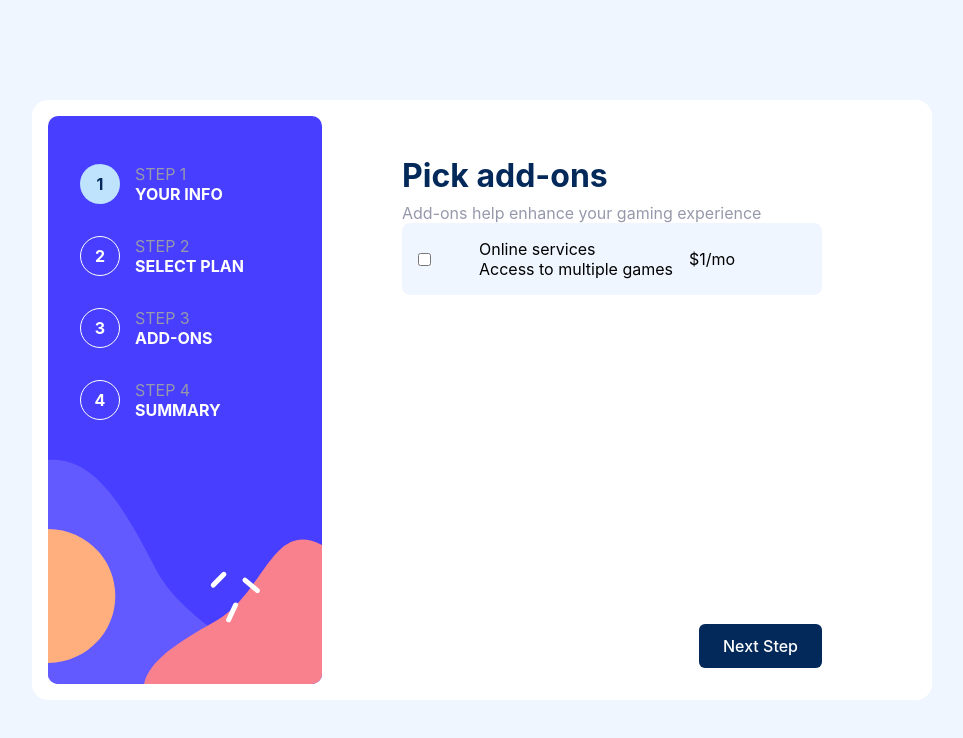
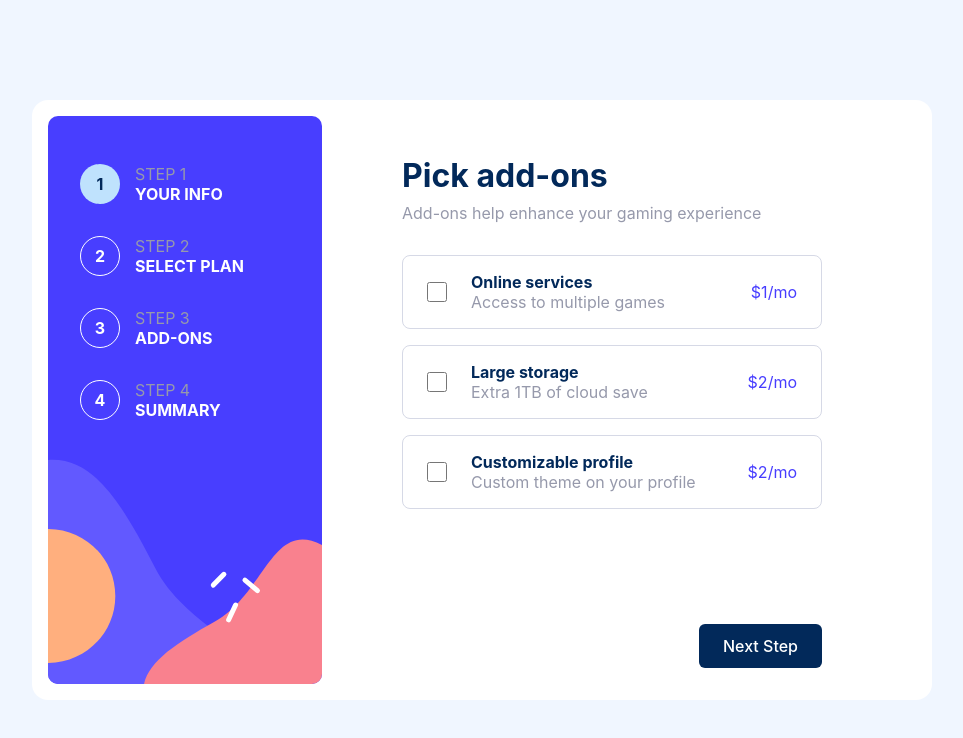
Before and after one commit to M-E-J-O-R/multi_step_form, a React (Create React App) app: page /addons in a window 1280 px wide. Shown: the top 738 px of the page, without its empty margins (158-1121 px from the left). Built offline with nearby package versions, Linux system fonts and the light colour scheme.

Commit message:
feat: desingned the addon component

```diff
--- a/src/components/Addons.tsx
+++ b/src/components/Addons.tsx
@@ -1,24 +1,55 @@
 import style from '../styles/addon.module.css';
 import { useState } from 'react';
-const Addons = () => {
 
 
+type addonData =
+    {
+        addonHeading: string,
+        addonInfo: string,
+        addonPricing: number;
+    };
+
+const Addons = () => {
+    const addonData: addonData[] = [
+        {
+            addonHeading: 'Online services',
+            addonInfo: 'Access to multiple games',
+            addonPricing: 1,
+        },
+        {
+            addonHeading: 'Large storage',
+            addonInfo: 'Extra 1TB of cloud save',
+            addonPricing: 2,
+        },
+        {
+            addonHeading: 'Customizable profile',
+            addonInfo: 'Custom theme on your profile',
+            addonPricing: 2,
+        },
+    ];
+
     return (
-        <div className={style.addons_container}>
+        <div className={style.addons_parent_container}>
             <p className={style.addons_heading}>Pick add-ons</p>
             <p className={style.addons_details}>Add-ons help enhance your gaming experience</p>
 
+            <div className={style.addon_container}>
+                {
+                    addonData.map((addon) =>
+                        <div key={addon.addonHeading} className={style.addon_card}>
+                            <section className={style.addon_info_card}>
+                                <input type="checkbox" className={style.addon_checkbox} />
+                                <div className={style.addon_info
+                                }>
+                                    <p>{addon.addonHeading}</p>
+                                    <p>{addon.addonInfo}</p>
+                                </div>
 
-            <div className={style.addon_card}>
-                <input type="checkbox" />
+                            </section>
+                            <span className={style.addon_pricing}>${addon.addonPricing}/mo</span>
+                        </div>)
+                }
 
-                <section className={style.addon_info
-                }>
-                    <p>Online services</p>
-                    <p>Access to multiple games</p>
-                </section>
-
-                <span>$1/mo</span>
             </div>
         </div>
     );
--- a/src/styles/addon.module.css
+++ b/src/styles/addon.module.css
@@ -1,4 +1,4 @@
-.addons_container {
+.addons_parent_container {
   width: 100%;
   height: 100%;
   padding: 2.5rem 0 0 0;
@@ -12,15 +12,44 @@
 .addons_details {
   color: var(--cool-gray);
 }
+.addon_container {
+  width: 100%;
+  display: flex;
+  flex-direction: column;
+  gap: 1rem;
+  margin: 32px 0 0 0;
+}
 .addon_card {
-  background-color: var(--magnolia);
+  /* background-color: var(--magnolia); */
+  border: 1px solid var(--light-gray);
   display: flex;
-  padding: 16px;
+  padding: 16px 24px;
   align-items: center;
+  justify-content: space-between;
   border-radius: 8px;
   gap: 1rem;
 }
 
-.addon_info{
-  margin:0 0 0 2rem;
+.addon_info_card {
+  display: flex;
+  flex-direction: row;
+  align-items: center;
 }
+.addon_checkbox {
+  width: 20px;
+  height: 20px;
+  border: 1px solid red;
+}
+.addon_info {
+  margin: 0 0 0 24px;
+}
+.addon_info p:nth-child(1) {
+  color: var(--marine-blue);
+  font-weight: bold;
+}
+.addon_info p:nth-child(2) {
+  color: var(--cool-gray);
+}
+.addon_pricing {
+  color: var(--purplish-blue);
+}
```
